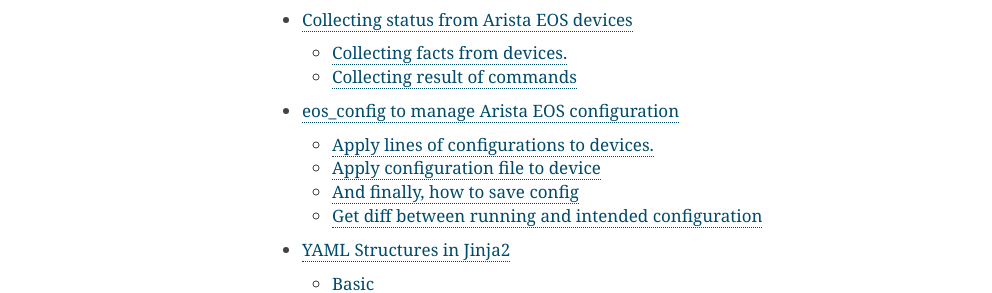
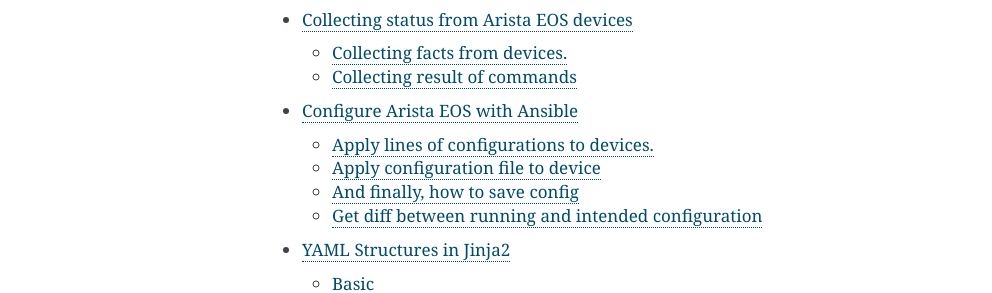
Before and after one commit to titom73/ansible-arista-module-howto, a Sphinx documentation site: the page built from docs/index.rst, in a window 1280 px wide. Shown: the part 1670-1963 px from the top of the page, without its empty margins (148-1140 px from the left). Built offline with Sphinx 7.4.7, drawn with Linux system fonts in a browser that asks for light colours; some of the changed lines change nothing that is shown.

Commit message:
Update doc

```diff
--- a/docs/EOS_CONFIG.md
+++ b/docs/EOS_CONFIG.md
@@ -1,4 +1,4 @@
-# eos_config to manage Arista EOS configuration
+# Configure Arista EOS with Ansible
 
 [`eos_config`](https://docs.ansible.com/ansible/latest/modules/eos_config_module.html#eos-config-module) is a core module managed by Ansible network team. As this module is part of the core, there is no need to install additional Ansible module with `ansible-galaxy`
 
--- a/docs/overview.rst
+++ b/docs/overview.rst
@@ -26,11 +26,11 @@
 **List of documents**:
 
 -  Manage ``eos`` configuration with ansible: `eos_config
-   module <EOS_CONFIG.md>`_
+   module <EOS_CONFIG.html>`_
 -  Getting status of Arista devices with Ansible: `eos_command
-   module <COLLECTING_STATUS.md>`_
+   module <COLLECTING_STATUS.html>`_
 -  Jinja2 & YML structures: `templating
-   engine <JINJA_YAML_STRUCTURES.md>`_
+   engine <JINJA_YAML_STRUCTURES.html>`_
 
 Installation & Requirements
 ~~~~~~~~~~~~~~~~~~~~~~~~~~~~
```
